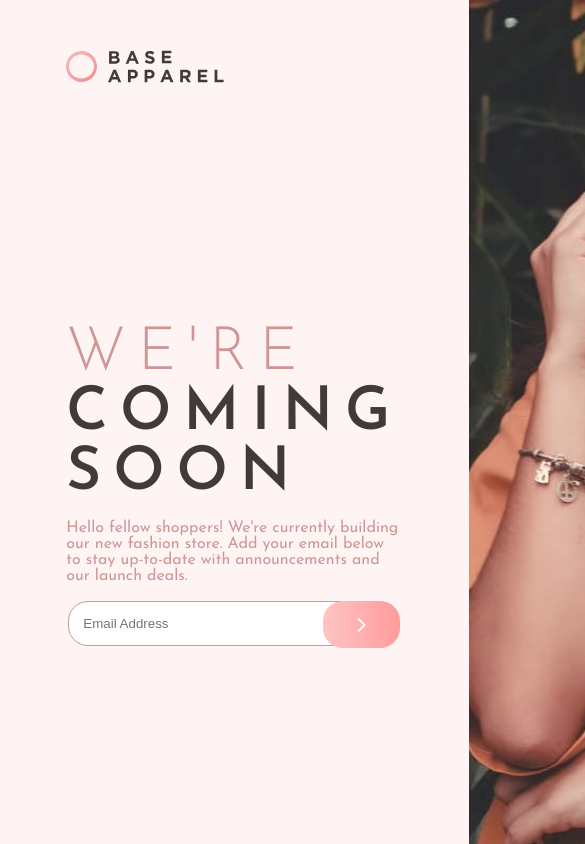
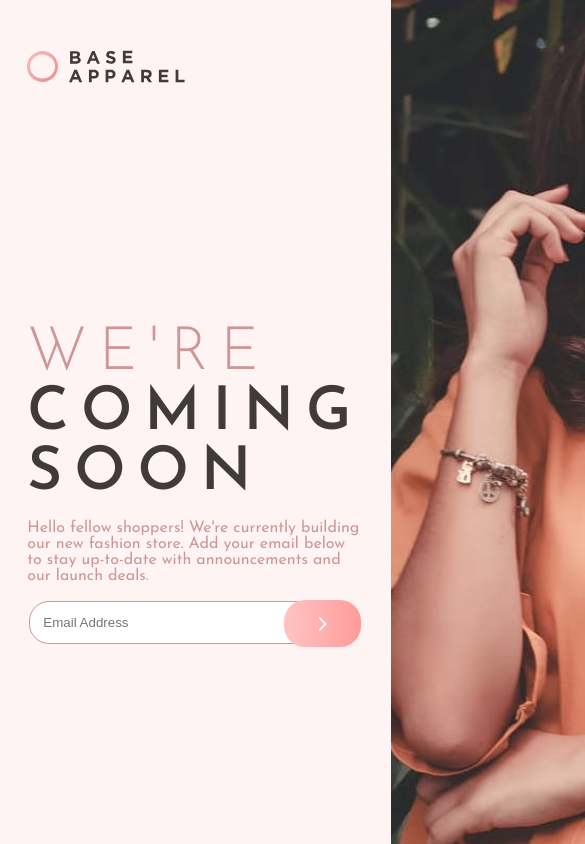
Before and after one commit to valerio-figueira/base-apparel-page, a plain HTML site: page index.html in a window 390 px wide. Shown: the top 844 px of the page, 585 px wide, since content can reach past the window. Drawn offline with Linux system fonts and the light colour scheme.

Commit message:
new css update

```diff
--- a/style.css
+++ b/style.css
@@ -51,13 +51,15 @@ main{
 .hero img{
     height: 100vh;
     margin-bottom: -10px;
+    transition: 0.5s;
 }
 
 
 
 /*LOGO CONFIG*/
 .logo{
-    padding: 50px 17vw 0;
+    padding: 50px 20vw 0;
+    transition: 0.5s;
 }
 
 
@@ -67,17 +69,20 @@ h1{
     letter-spacing: 12px;
     font-size: 60px;
     color: var(--color-3);
+    transition: 0.5s;
 }
 .destaque{
     display: block;
     font-weight: 300;
     color: var(--prime-color);
+    transition: 0.5s;
 }
 
 /*MAIN CONTENT*/
 .content{
-    padding: 0 17vw;
+    padding: 0 20vw;
     margin: 0 auto;
+    transition: 0.5s;
 }
 
 
@@ -93,8 +98,9 @@ input[type=email]{
     left: 0;
     border: 1px solid var(--prime-color);
     border-radius: 20px;
-    padding: 14px;
+    padding: 13px;
     width: 99%;
+    transition: 0.5s;
 }
 input:focus{
     outline: 1px solid #f96262;
@@ -110,8 +116,44 @@ button[type=submit]{
     color: white;
     background-color: var(--color-2);
     background-image: linear-gradient(to right, #ffc4c4, #ff9b9b);
-    border-radius: 20px;
+    border-radius: 21px;
     padding: 11px 34px;
-    top: 1;
+    top: 0;
     right: 0;
+    transition: 0.5s;
 }
+
+
+@media screen and (max-width: 1260px) {
+
+    .logo{
+        padding: 50px 15vw 0;
+    }
+
+    .content{
+        padding: 0 15vw;
+        margin: 0 auto;
+    }
+}
+@media screen and (max-width: 1100px) {
+
+    .logo{
+        padding: 50px 7vw 0;
+    }
+
+    .content{
+        padding: 0 7vw;
+        margin: 0 auto;
+    }
+}
+@media screen and (max-width: 940px) {
+
+    .logo{
+        padding: 50px 7vw 0;
+    }
+
+    .content{
+        padding: 0 7vw;
+        margin: 0 auto;
+    }
+}
```
